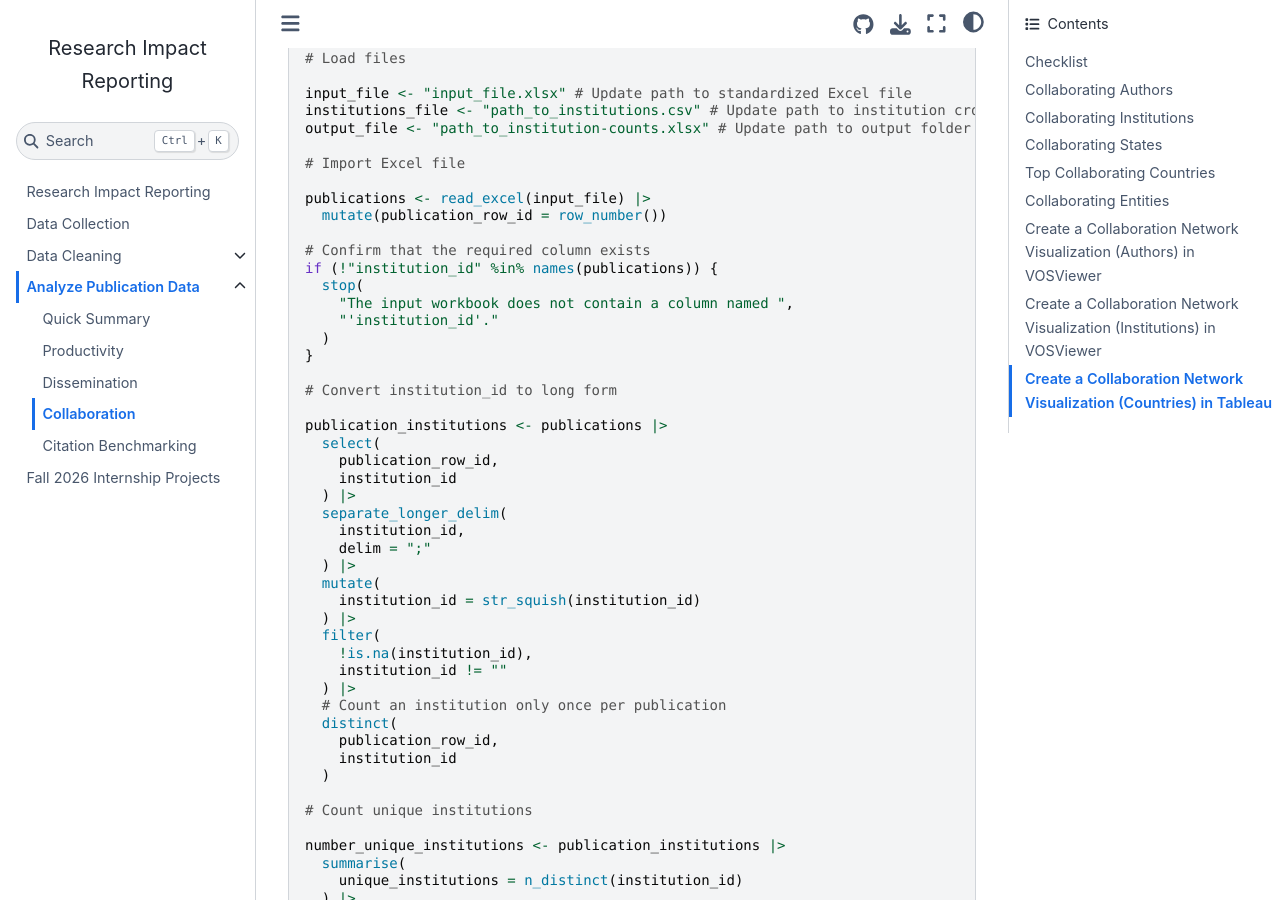
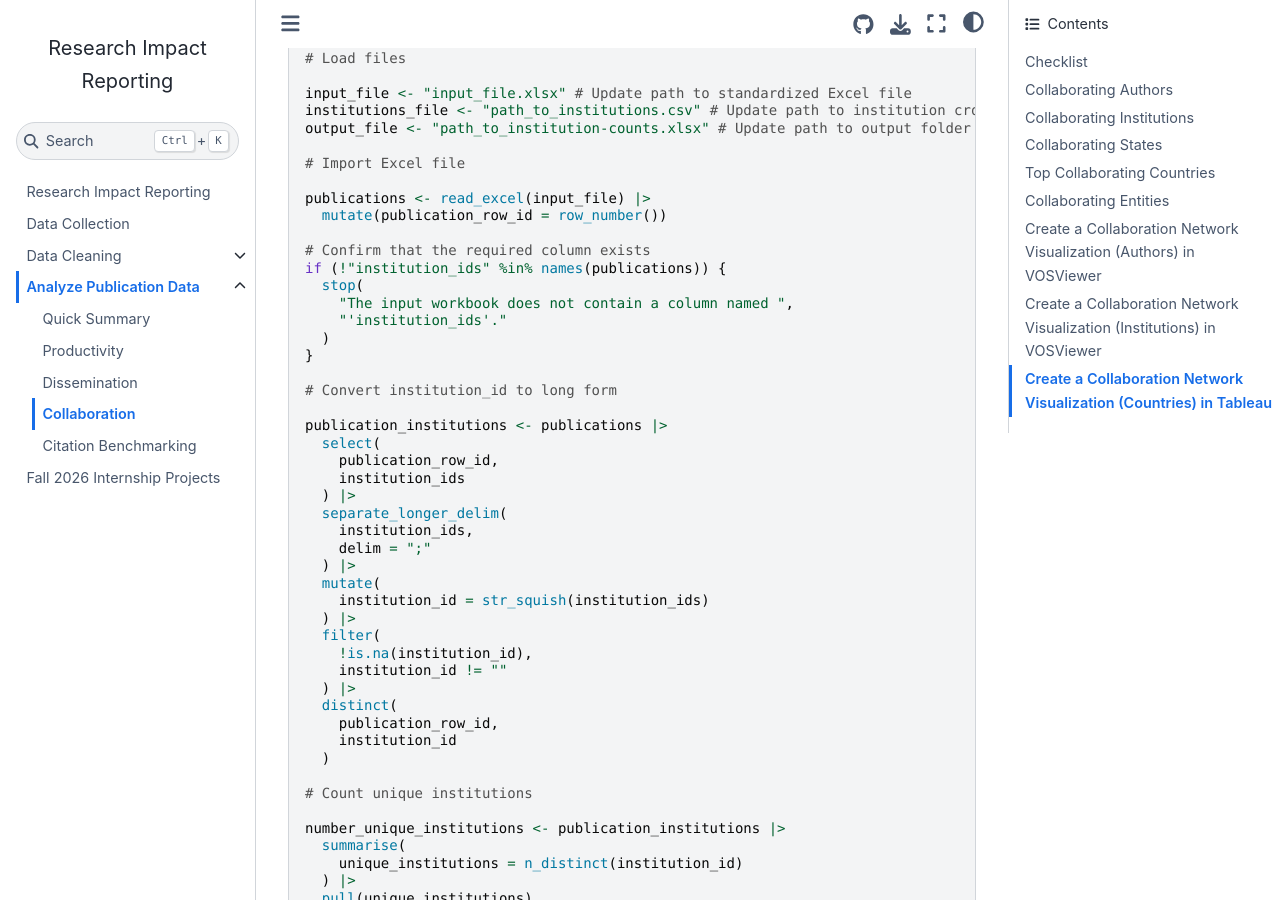
Before and after one commit to vvlooking/research-impact, a Jupyter Book: the page built from website/analyze-data-collaboration.md, in a window 1280 px wide and 900 px high, scrolled down 4316 px. Built offline with Jupyter Book 1.0.4 settings and Sphinx 7.4.7 and the Sphinx Book theme 1.1.4, drawn with Linux system fonts in a browser that asks for light colours.

Commit message:
Fix column name from 'institution_id' to 'institution_ids'

```diff
--- a/website/analyze-data-collaboration.md
+++ b/website/analyze-data-collaboration.md
@@ -220,10 +220,10 @@
   mutate(publication_row_id = row_number())
 
 # Confirm that the required column exists
-if (!"institution_id" %in% names(publications)) {
+if (!"institution_ids" %in% names(publications)) {
   stop(
     "The input workbook does not contain a column named ",
-    "'institution_id'."
+    "'institution_ids'."
   )
 }
 
@@ -232,20 +232,19 @@
 publication_institutions <- publications |>
   select(
     publication_row_id,
-    institution_id
+    institution_ids
   ) |>
   separate_longer_delim(
-    institution_id,
+    institution_ids,
     delim = ";"
   ) |>
   mutate(
-    institution_id = str_squish(institution_id)
+    institution_id = str_squish(institution_ids)
   ) |>
   filter(
     !is.na(institution_id),
     institution_id != ""
   ) |>
-  # Count an institution only once per publication
   distinct(
     publication_row_id,
     institution_id
```
